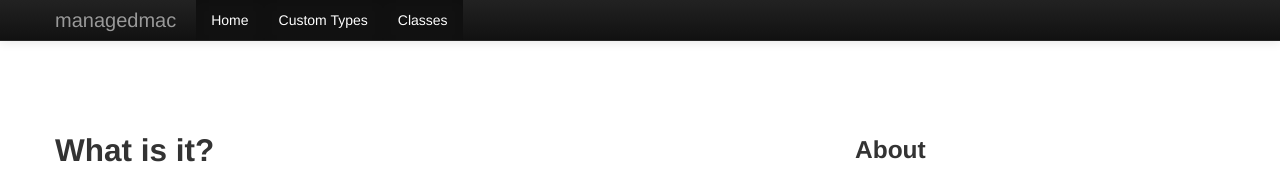
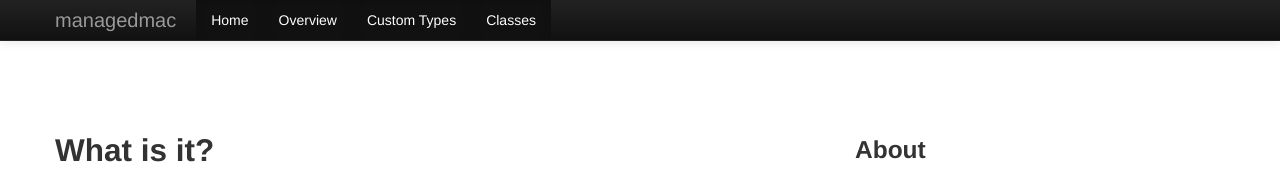
Before and after one commit to dayglojesus/managedmac, a Jekyll site: the page built from index.md, in a window 1280 px wide. Shown: the top 182 px of the page. Built offline with Jekyll 4.4.1, drawn with Linux system fonts in a browser that asks for light colours; Markdown is read by kramdown in place of the engine named in the settings.

Commit message:
add a navbar item for the overview page

```diff
--- a/_includes/header.html
+++ b/_includes/header.html
@@ -34,6 +34,7 @@
           <div class="nav-collapse collapse">
             <ul class="nav">
               <li class="active"><a href="/">Home</a></li>
+              <li class="active"><a href="/overview">Overview</a></li>
               <li class="active"><a href="/types">Custom Types</a></li>
               <li class="active"><a href="/classes">Classes</a></li>
             </ul>
```
